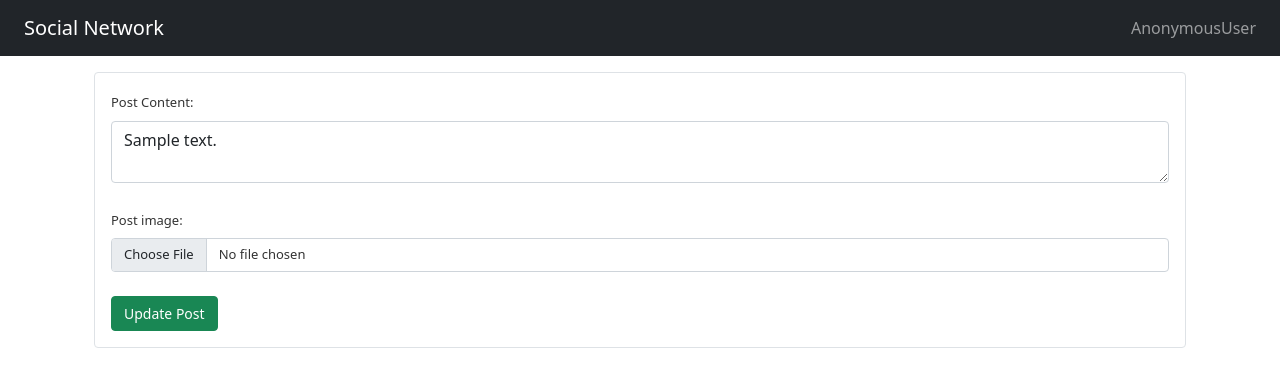
After one commit to OmarYehia/django-social_network, a Django app: page /posts/1/update/ in a window 1280 px wide. The commit adds this page. Shown: the top 387 px of the page. Run offline with Django 3.2, Linux system fonts and the light colour scheme; tables that the repository leaves empty hold one stand-in row (values such as "Sample post").

Commit message:
Update post added using class views

```diff
--- a/src/posts/templates/posts/index.html
+++ b/src/posts/templates/posts/index.html
@@ -12,12 +12,12 @@
             <div class="post-info p-3 d-flex justify-content-between">
                 <div class="d-flex">
                     <img style="width: 40px; height: 40px;" src="/media/{{ post.author.avatar }}" class="rounded-circle">
-                    <p class=" card-text p-2 text-black-50 created-text" >{{ post.author }} - {{ post.created_at|timesince }} ago</p>
+                    <p class=" card-text p-2 text-black-50 created-text" >{{ post.author }} - {{ post.updated_at|timesince }} ago</p>
                 </div>
                 <div>
                     {% if post.author == profile %}
-                        <a href="#" class="btn btn-outline-dark">Update</a>
-                        <a href="#" class="btn btn-outline-dark">Delete</a>
+                        <a href="{% url 'posts:post-update' post.id %}" class="btn btn-outline-dark">Update</a>
+                        <a href="{% url 'posts:post-delete' post.id %}" class="btn btn-outline-dark">Delete</a>
                     {% endif %}
                 </div>
             </div>
--- /dev/null
+++ b/src/posts/templates/posts/update.html
@@ -0,0 +1,44 @@
+{% extends 'base.html' %}
+{% load profanity %}
+{% block title %}Update Post{% endblock title %}
+
+{% block content %}
+    <div class="container">
+        <!-- <h3>Update Post</h3>
+        <form action="" method="post" enctype="multipart/form-data">
+            {% csrf_token %}
+            {{ form }}
+            <button type="submit">Update</button>
+        </form> -->
+
+
+        {{ form.non_field_errors }}
+            <!-- {% if post_added %}
+            <div class="alert alert-success success-field">
+                <span>Post added successfully!</span>
+            </div>
+            {% endif %} -->
+            <form class="create-post-form border rounded p-3" action="" method="POST" enctype="multipart/form-data">
+                {% csrf_token %}
+                <div class="mb-3">
+                    <label for="{{ form.content.id_for_label }}" class="form-label">Post Content:</label>
+                    <textarea class="form-control" name="content">{{ form.content.value }}</textarea>
+                    <div class="text-danger p-1 error-field">
+                        {{ form.content.errors }}
+                    </div>
+
+                </div>
+                <div class="mb-3">
+
+                    <label for="{{ form.image.id_for_label }}" class="form-label">Post image:</label>
+                    <input type="file" class="form-control" name="image" />
+                    <div class="text-danger p-1 error-field">
+                        {{ form.image.errors }}
+                    </div>
+                </div>
+                <button type="submit" class="btn btn-success" name="submit_post_form">Update Post</button>
+            </form>
+        </div>
+
+    </div>
+{% endblock content %}
--- a/src/posts/urls.py
+++ b/src/posts/urls.py
@@ -1,10 +1,12 @@
 from django.urls import path
-from .views import posts_index, like_unlike_post
+from .views import posts_index, like_unlike_post, PostDeleteView, PostUpdateView
 
 
 app_name = 'posts'
 
 urlpatterns = [
     path('', posts_index, name='posts-index'),
-    path('like/', like_unlike_post, name="like-unlike")
+    path('like/', like_unlike_post, name="like-unlike"),
+    path('<pk>/delete/', PostDeleteView.as_view(), name="post-delete"),
+    path('<pk>/update/', PostUpdateView.as_view(), name="post-update"),
 ]
--- a/src/posts/views.py
+++ b/src/posts/views.py
@@ -3,6 +3,9 @@ from .models import Post, Like
 from profiles.models import Profile
 from .forms import PostForm, CommentForm
 from django.db.models import Q
+from django.views.generic import DeleteView, UpdateView
+from django.urls import reverse_lazy
+from django.contrib import messages
 # Create your views here.
 
 
@@ -15,11 +18,10 @@ def posts_index(request):
         friend_profile = Profile.objects.get(user=friend)
         friend_profiles.append(friend_profile)
 
-    posts = Post.objects.filter(Q(author=profile) | Q(
-        author__in=friend_profiles))  # Gets own posts
-    # Need to get friends posts
+    posts = Post.objects.filter(
+        Q(author=profile) |
+        Q(author__in=friend_profiles))
     # get groups posts
-    print(posts)
 
     post_form = PostForm()
     comment_form = CommentForm()
@@ -81,3 +83,33 @@ def like_unlike_post(request):
         like.save()
 
     return redirect('posts:posts-index')
+
+
+class PostDeleteView(DeleteView):
+    model = Post
+    template_name = 'posts/confirm_delete.html'
+    success_url = reverse_lazy('posts:posts-index')
+
+    def get_object(self, *args, **kwargs):
+        pk = self.kwargs.get('pk')
+        post = Post.objects.get(pk=pk)
+        if not post.author.user == self.request.user:
+            messages.warning(
+                self.request, 'You can delete only your own posts.')
+
+        return post
+
+
+class PostUpdateView(UpdateView):
+    model = Post
+    form_class = PostForm
+    template_name = 'posts/update.html'
+    success_url = reverse_lazy('posts:posts-index')
+
+    def form_valid(self, form):
+        profile = Profile.objects.get(user=self.request.user)
+        if form.instance.author == profile:
+            return super().form_valid(form)
+        else:
+            form.add_error(None, 'You can update only your own posts.')
+            return super().form_invalid(form)
--- a/src/static/style.css
+++ b/src/static/style.css
@@ -29,3 +29,7 @@
   height: 50px;
   border-radius: 50%;
 }
+
+.created-text {
+    margin: 0;
+}
```
Also changed, not shown: src/media/posts/Screenshot_from_2021-04-30_22-42-06_dEx2TSE.png (added).
